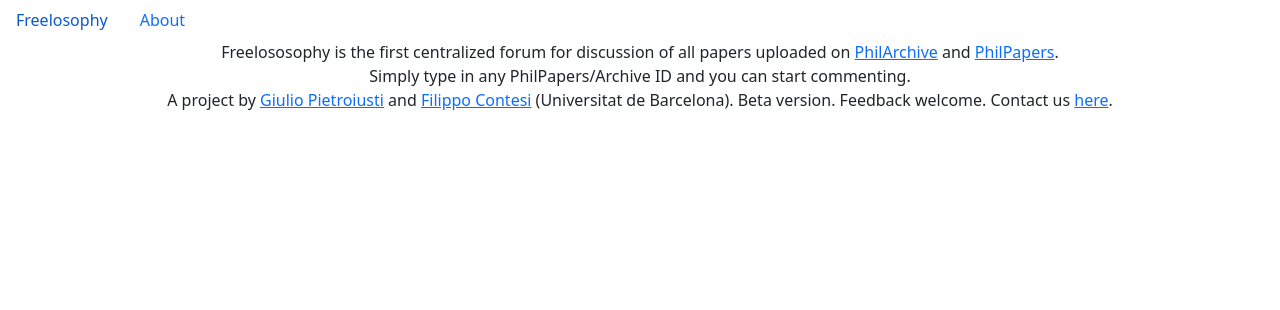
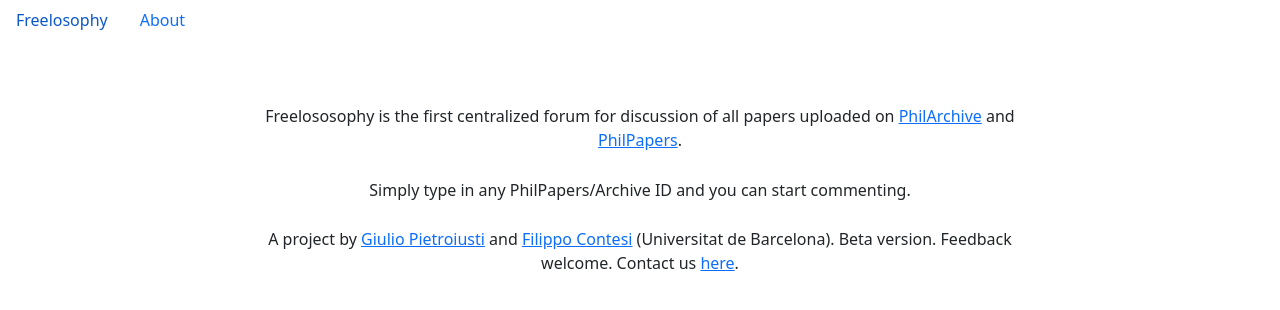
Before and after one commit to freelosophy/freelosophy.github.io, a plain HTML site: page about.html in a window 1280 px wide. Drawn offline with Linux system fonts and the light colour scheme.

Commit message:
Add style tag.

```diff
--- a/about.html
+++ b/about.html
@@ -3,6 +3,7 @@
   <head>
     <title>Freelosophy</title>
     <link href="/css/bootstrap.min.css" rel="stylesheet">
+    <link href="/css/style.css" rel="stylesheet">
     <meta name="viewport" content="width=device-width, initial-scale=1">
   </head>
   <body>
```
Also changed, not shown: index.html (+1 -0 lines).
